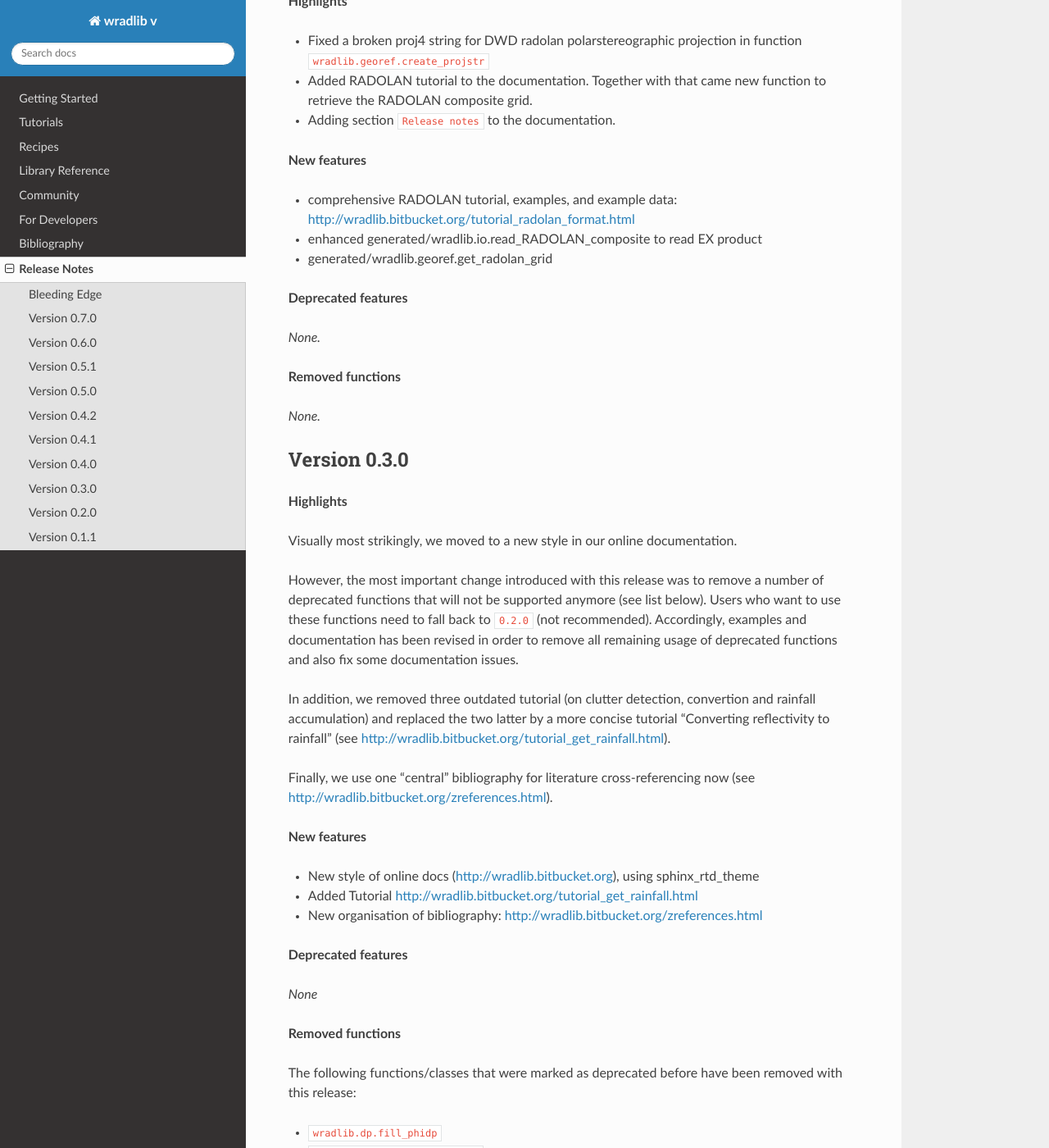
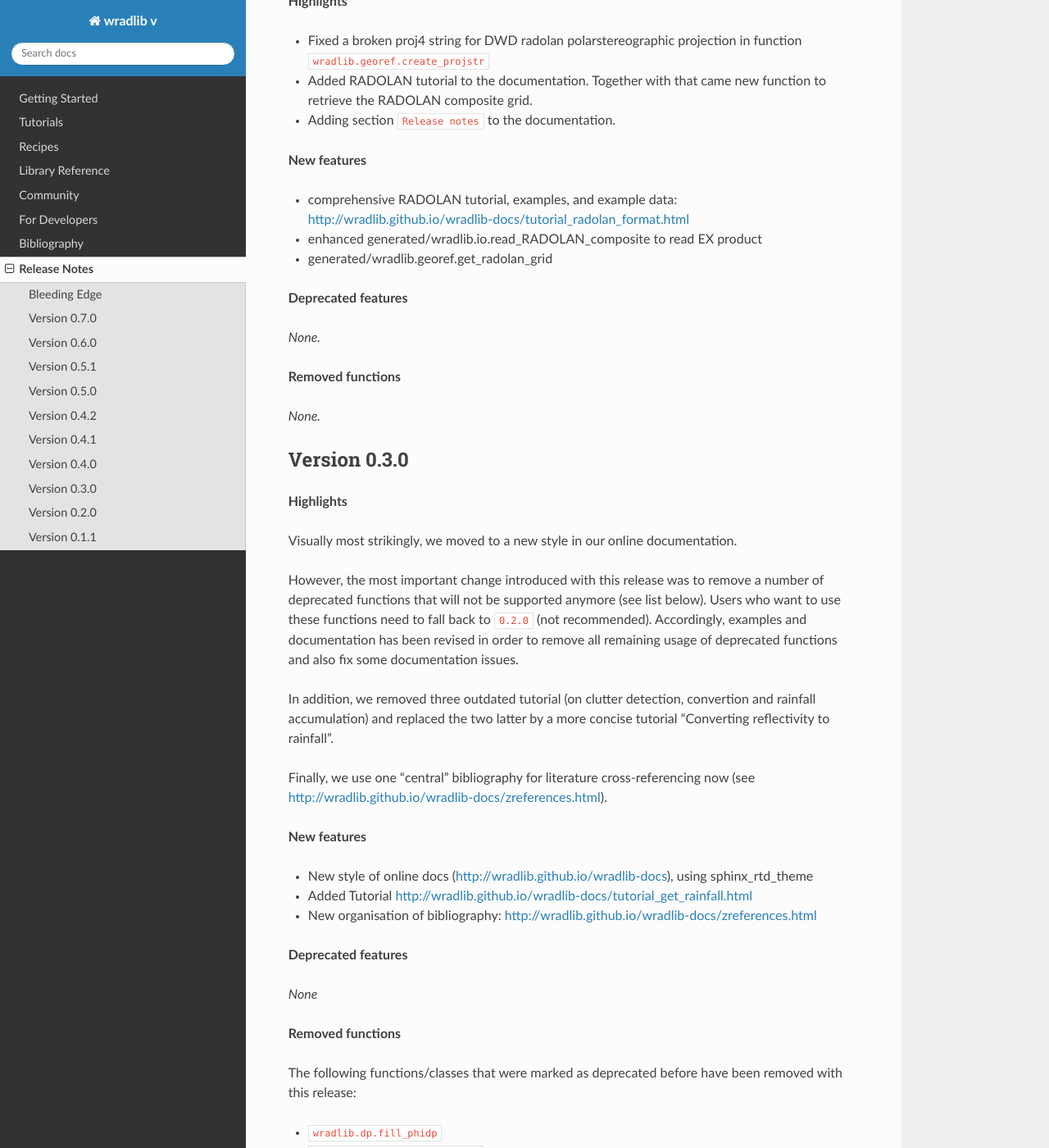
Before and after one commit to wradlib/wradlib-docs, a Sphinx documentation site: the page built from source/release_notes.rst, in a window 1280 px wide and 1400 px high, scrolled down 3012 px. Shown: the whole window at 82% size. Built offline with Sphinx 7.4.7 and the Read the Docs theme 2.0.0, drawn with Linux system fonts in a browser that asks for light colours.

Commit message:
DOC: `fix release_notes.rst`

```diff
--- a/source/release_notes.rst
+++ b/source/release_notes.rst
@@ -1,7 +1,7 @@
 Release Notes
 =============
 
-Please note that as long as wradlib releases are within the ``0.y.z`` series, the API cannot be considered stable. We will try to avoid sudden API breaks via deprecation warnings. All wradlib releases come without any warranty. Release notes might be incomplete. See `here <https://bitbucket.org/wradlib/wradlib/commits/all>`_ for a complete record of changes.
+Please note that as long as wradlib releases are within the ``0.y.z`` series, the API cannot be considered stable. We will try to avoid sudden API breaks via deprecation warnings. All wradlib releases come without any warranty. Release notes might be incomplete. See `here <https://github.com/wradlib/wradlib/commits/master>`_ for a complete record of changes.
 
 You can install the latest wradlib release from PyPI via ``$ pip install wradlib`` or specific version via ``$ pip install wradlib==x.y.z``.
 
@@ -22,7 +22,7 @@ Version 0.7.0
 
 New *experimental* module ``zonalstats``: it supports computation of zonal statistics (so far mean and variance) for target polygons.
 Typical applications would be the computation of average catchment rainfall from polar or cartesian grids. Check out the
-`module documentation <http://wradlib.bitbucket.org/zonalstats>`_ and the new examples.
+`module documentation <http://wradlib.github.io/wradlib-docs/zonalstats.html>`_ and the new examples.
 
 
 Version 0.6.0
@@ -111,7 +111,7 @@ Version 0.4.0
 
 **New features**
 
-- comprehensive RADOLAN tutorial, examples, and example data: http://wradlib.bitbucket.org/tutorial_radolan_format.html
+- comprehensive RADOLAN tutorial, examples, and example data: http://wradlib.github.io/wradlib-docs/tutorial_radolan_format.html
 - enhanced :doc:`generated/wradlib.io.read_RADOLAN_composite` to read EX product
 - :doc:`generated/wradlib.georef.get_radolan_grid`
 
@@ -133,15 +133,15 @@ Visually most strikingly, we moved to a new style in our online documentation.
 
 However, the most important change introduced with this release was to remove a number of deprecated functions that will not be supported anymore (see list below). Users who want to use these functions need to fall back to ``0.2.0`` (not recommended). Accordingly, examples and documentation has been revised in order to remove all remaining usage of deprecated functions and also fix some documentation issues.
 
-In addition, we removed three outdated tutorial (on clutter detection, convertion and rainfall accumulation) and replaced the two latter by a more concise tutorial "Converting reflectivity to rainfall" (see http://wradlib.bitbucket.org/tutorial_get_rainfall.html).
+In addition, we removed three outdated tutorial (on clutter detection, convertion and rainfall accumulation) and replaced the two latter by a more concise tutorial "Converting reflectivity to rainfall".
 
-Finally, we use one "central" bibliography for literature cross-referencing now (see http://wradlib.bitbucket.org/zreferences.html).
+Finally, we use one "central" bibliography for literature cross-referencing now (see http://wradlib.github.io/wradlib-docs/zreferences.html).
 
 **New features**
 
-- New style of online docs (http://wradlib.bitbucket.org), using sphinx_rtd_theme
-- Added Tutorial http://wradlib.bitbucket.org/tutorial_get_rainfall.html
-- New organisation of bibliography: http://wradlib.bitbucket.org/zreferences.html
+- New style of online docs (http://wradlib.github.io/wradlib-docs), using sphinx_rtd_theme
+- Added Tutorial http://wradlib.github.io/wradlib-docs/tutorial_get_rainfall.html
+- New organisation of bibliography: http://wradlib.github.io/wradlib-docs/zreferences.html
 
 **Deprecated features**
 
```
